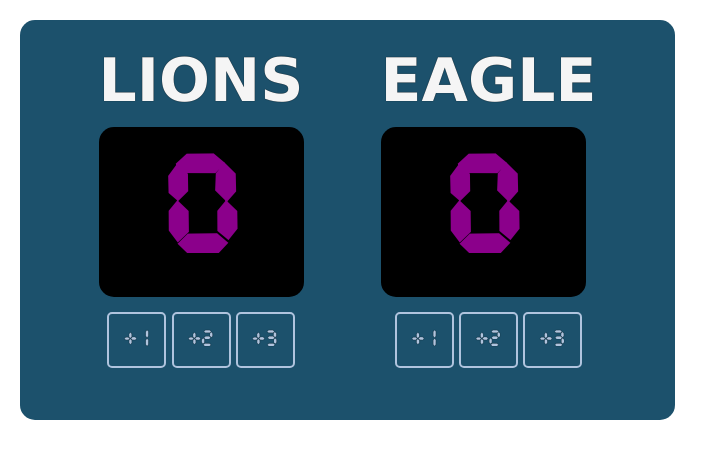
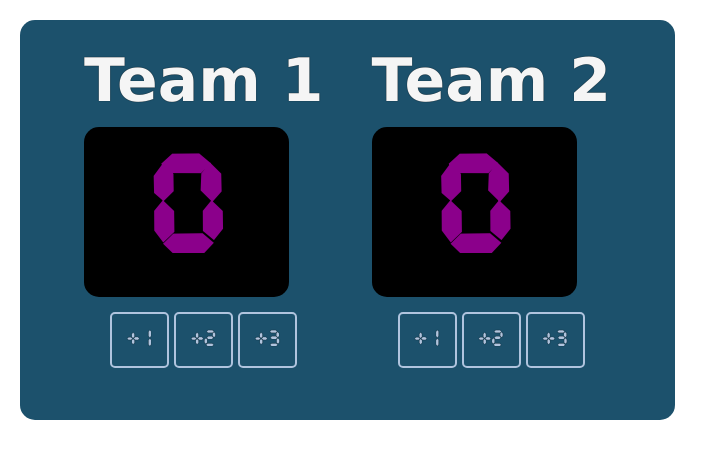
Before and after one commit to saprob/Scoreboard, a website built with Vite: page index.html in a window 1280 px wide. Shown: the whole page, without its empty margins (0-718 px from the left). Built offline with nearby package versions, Linux system fonts and the light colour scheme.

Commit message:
updated scorebord headers

```diff
--- a/index.html
+++ b/index.html
@@ -7,7 +7,7 @@
 
         <div class="container">
                 <div>
-                    <h3>LIONS</h3>
+                    <h3>Team 1</h3>
                     <!-- <div id="high-one"> -->
                     <div>
                      <h4 id="score-one">0</h4>
@@ -18,7 +18,7 @@
                  </div>
 
                 <div>
-                    <h3>EAGLE</h3>
+                    <h3>Team 2</h3>
                     <!-- <div id="high-two"> -->
                     <div>
                      <h4 id="score-two">0</h4>
```
